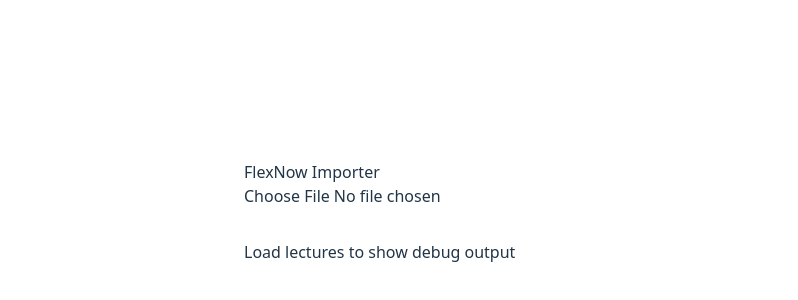
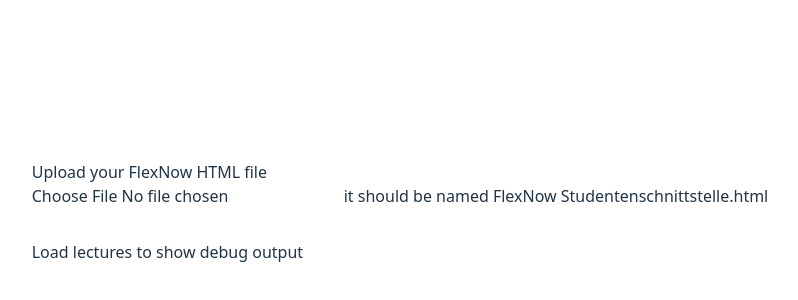
Before and after one commit to maxschipper/flexnow-stats-visualizer, a Vue app: page / in a window 1280 px wide. Shown: the part 204-504 px from the top of the page, without its empty margins (240-1038 px from the left). Built offline with nearby package versions, Linux system fonts and the light colour scheme.

Commit message:
feat(FileInput): use daisyui file upload

```diff
--- a/src/components/FileInput.vue
+++ b/src/components/FileInput.vue
@@ -2,7 +2,7 @@
 /**
  * HTML file input to upload the file "`FlexNow Studentenschnittstelle.html`"
  *
- * @emits lectures-loaded - propagates the new `Lecture[]` list and needs to be handled in the parent component
+ * @emits lectures-loaded - propagates the new `Lecture[]` list  - this needs to call a function that will replace the old lecture data with this new data
  */
 export default {};
 </script>
@@ -38,8 +38,13 @@
 
 <template>
     <div>
-        <h3>FlexNow Importer</h3>
-        <input type="file" @change="handleFileUpload" accept=".html" />
-        <div v-if="error" style="color: red">{{ error }}</div>
+        <!-- <h3>FlexNow Importer</h3>
+        <input type="file" @change="handleFileUpload" accept=".html" class="file-input" />
+        <div v-if="error" style="color: red">{{ error }}</div> -->
+        <fieldset class="fieldset">
+            <legend class="fieldset-legend">Upload your FlexNow HTML file</legend>
+            <input type="file" @change="handleFileUpload" accept=".html" class="file-input" />
+            <label class="label">it should be named FlexNow Studentenschnittstelle.html</label>
+        </fieldset>
     </div>
 </template>
```
